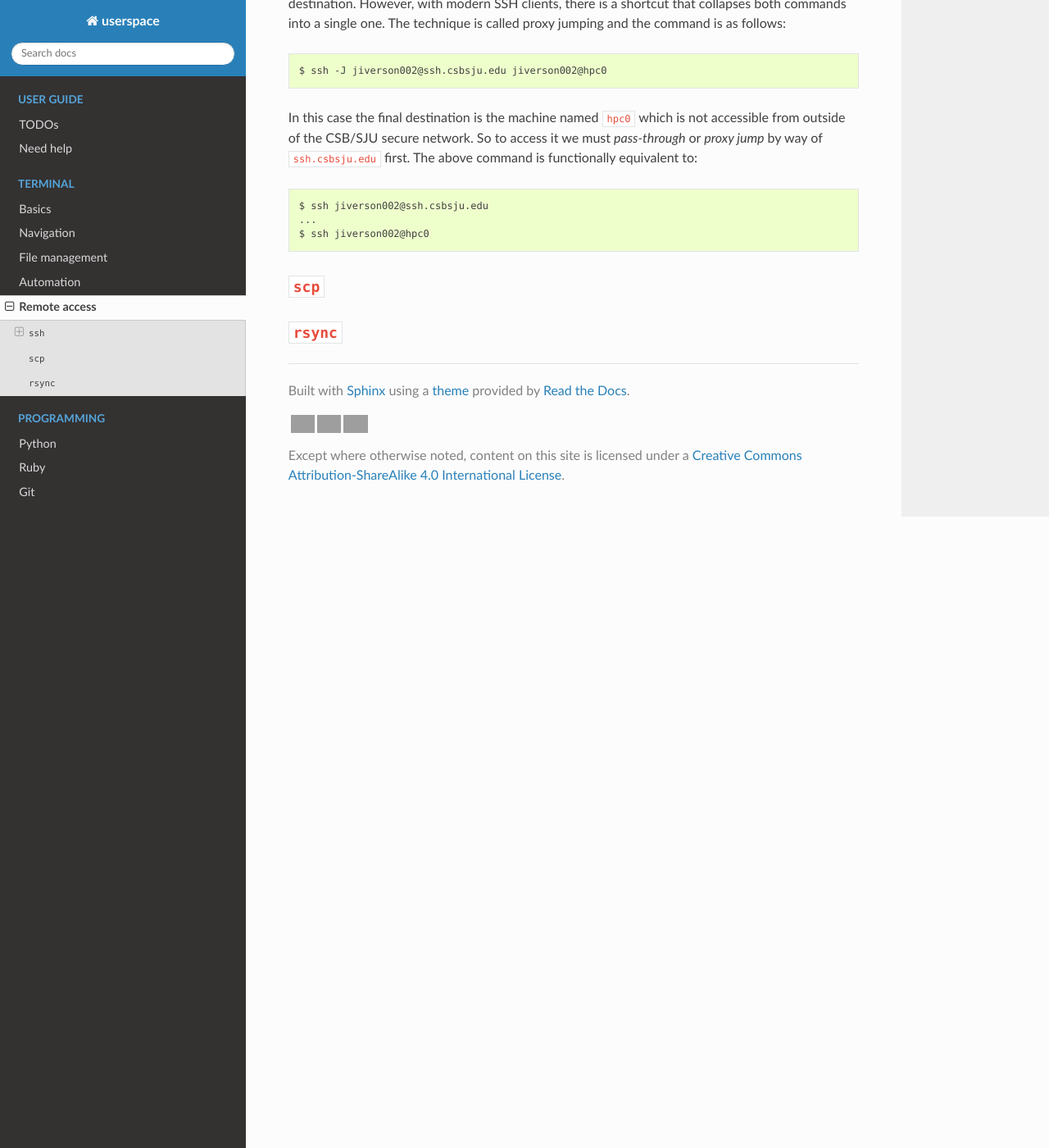
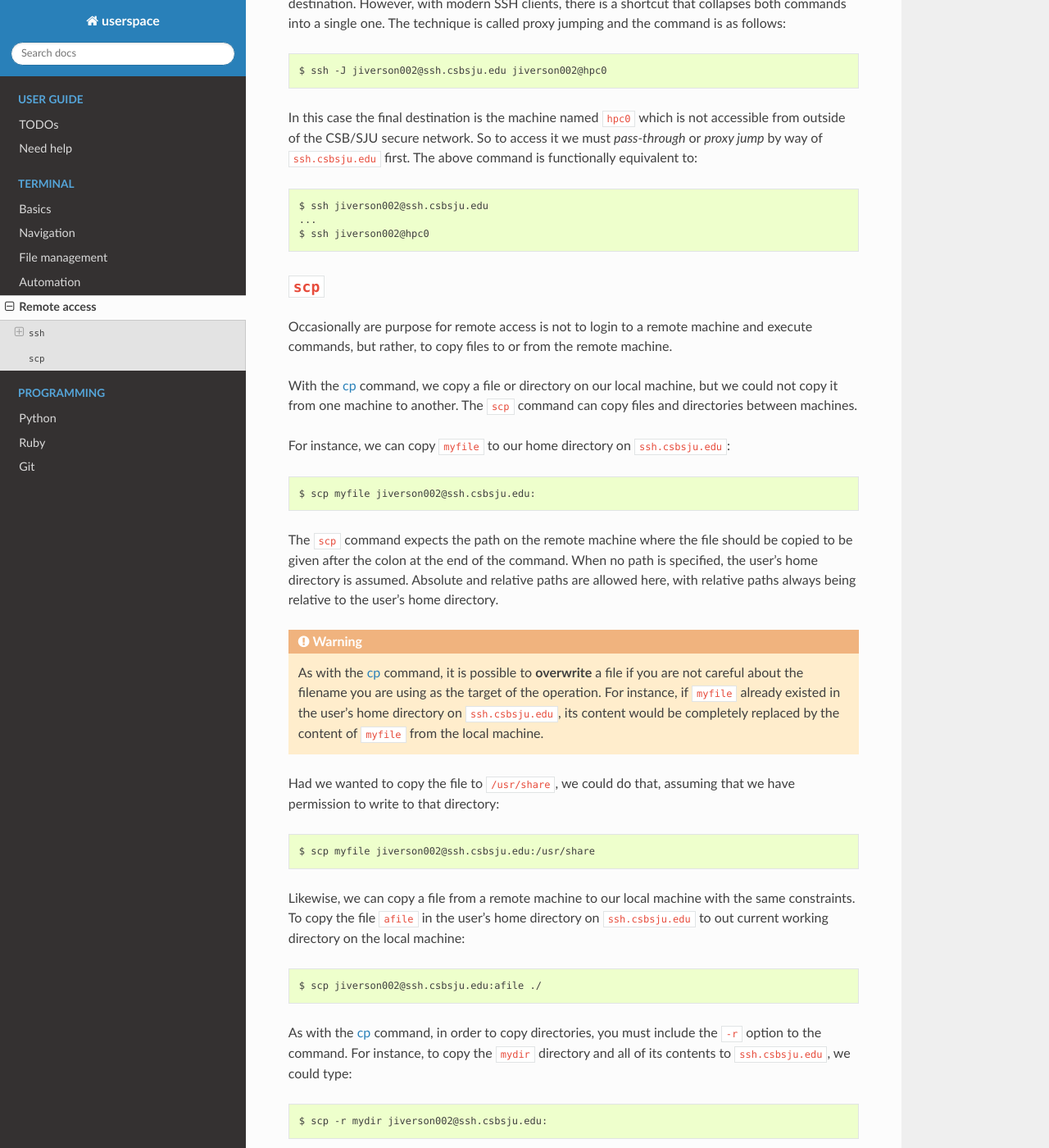
Before and after one commit to jiverson002/userspace, a Sphinx documentation site: the page built from docs/source/terminal/remote-access.rst, in a window 1280 px wide and 1400 px high, scrolled down 1535 px. Shown: the whole window at 82% size. Built offline with Sphinx 7.4.7 and the Read the Docs theme 2.0.0, drawn with Linux system fonts in a browser that asks for light colours; some of the changed text lies outside the part shown; grey boxes are pictures that could not be loaded.

Commit message:
topic/terminal: Adds scp tutorial
This adds a tutorial on scp to the remote access tutorial.

```diff
--- a/docs/source/terminal/file-management.rst
+++ b/docs/source/terminal/file-management.rst
@@ -166,6 +166,8 @@ So to rename the ``test`` directory to ``testing``, we could type::
   are moving. There is no way to recover the previous file if you accidentally
   overwrite it.
 
+.. _cp:
+
 ``cp``
 ------
 With the ``mv`` command, we could move or rename a file or directory, but we
@@ -191,7 +193,7 @@ directory’s contents. This option is necessary with directories, regardless of
 whether the directory is empty.
 
 For instance, to copy the ``some`` directory structure to a new structure called
-again, we could type::
+``again``, we could type::
 
   $ cp -r some again
 
@@ -201,7 +203,7 @@ copied *into* the target::
 
   $ cp file1 again
 
-This will create a new copy of ``file1`` and place it inside of the again
+This will create a new copy of ``file1`` and place it inside of the ``again``
 directory.
 
 ``rm``
--- a/docs/source/terminal/remote-access.rst
+++ b/docs/source/terminal/remote-access.rst
@@ -76,5 +76,56 @@ command is functionally equivalent to::
 ``scp``
 -------
 
-``rsync``
----------
+Occasionally are purpose for remote access is not to login to a remote machine
+and execute commands, but rather, to copy files to or from the remote machine.
+
+With the :ref:`cp` command, we copy a file or directory on our local machine,
+but we could not copy it from one machine to another. The ``scp`` command can
+copy files and directories between machines.
+
+For instance, we can copy ``myfile`` to our home directory on
+``ssh.csbsju.edu``::
+
+  $ scp myfile jiverson002@ssh.csbsju.edu:
+
+The ``scp`` command expects the path on the remote machine where the file should
+be copied to be given after the colon at the end of the command. When no path is
+specified, the user's home directory is assumed. Absolute and relative paths are
+allowed here, with relative paths always being relative to the user's home
+directory.
+
+.. warning::
+  As with the :ref:`cp` command, it is possible to **overwrite** a file if you
+  are not careful about the filename you are using as the target of the
+  operation. For instance, if ``myfile`` already existed in the user's home
+  directory on ``ssh.csbsju.edu``, its content would be completely replaced by
+  the content of ``myfile`` from the local machine.
+
+Had we wanted to copy the file to ``/usr/share``, we could do that, assuming
+that we have permission to write to that directory::
+
+  $ scp myfile jiverson002@ssh.csbsju.edu:/usr/share
+
+Likewise, we can copy a file from a remote machine to our local machine with the
+same constraints. To copy the file ``afile`` in the user's home directory on ``ssh.csbsju.edu`` to out current working directory on the local machine::
+
+  $ scp jiverson002@ssh.csbsju.edu:afile ./
+
+As with the :ref:`cp` command, in order to copy directories, you must include
+the ``-r`` option to the command. For instance, to copy the ``mydir`` directory
+and all of its contents to ``ssh.csbsju.edu``, we could type::
+
+  $ scp -r mydir jiverson002@ssh.csbsju.edu:
+
+Unlike with files, with which an existing destination would lead to an
+overwrite, if the target is an *existing directory*, the file or directory is
+copied *into* the target::
+
+  $ scp myfile jiverson002@ssh.csbsju.edu:mydir
+
+This will create a new copy of ``myfile`` and place it inside of the ``mydir``
+on ``ssh.csbsju.edu``.
+
+..
+  ``rsync``
+  ---------
```
